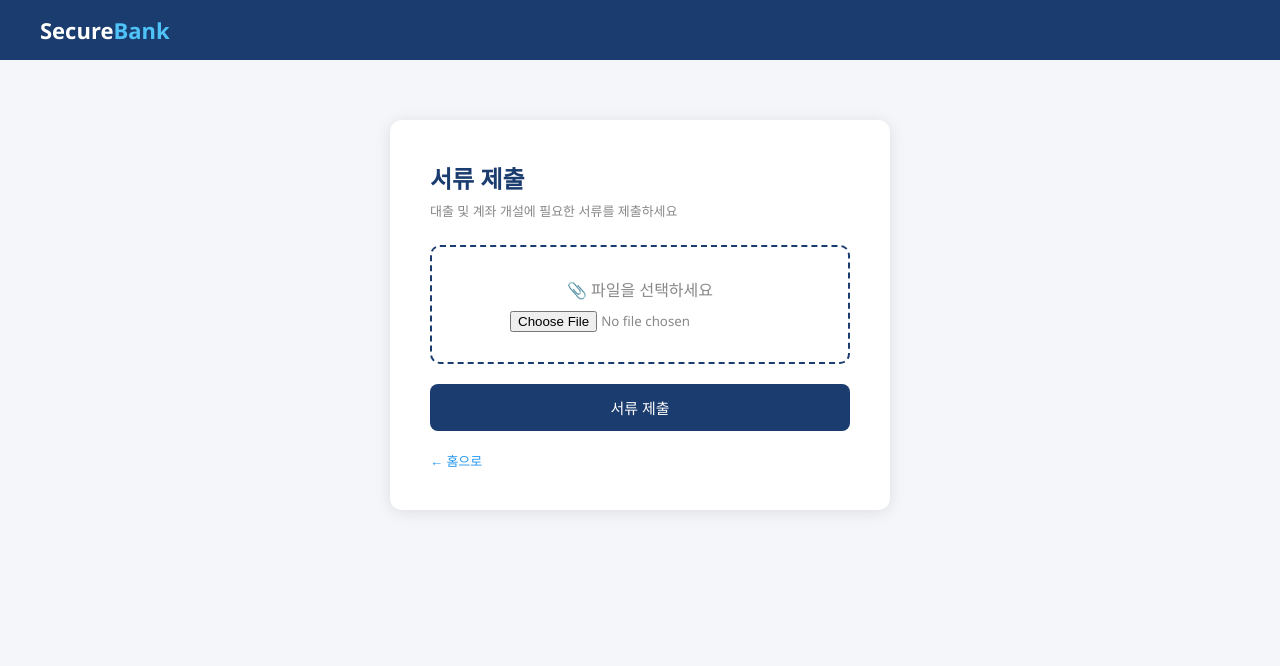
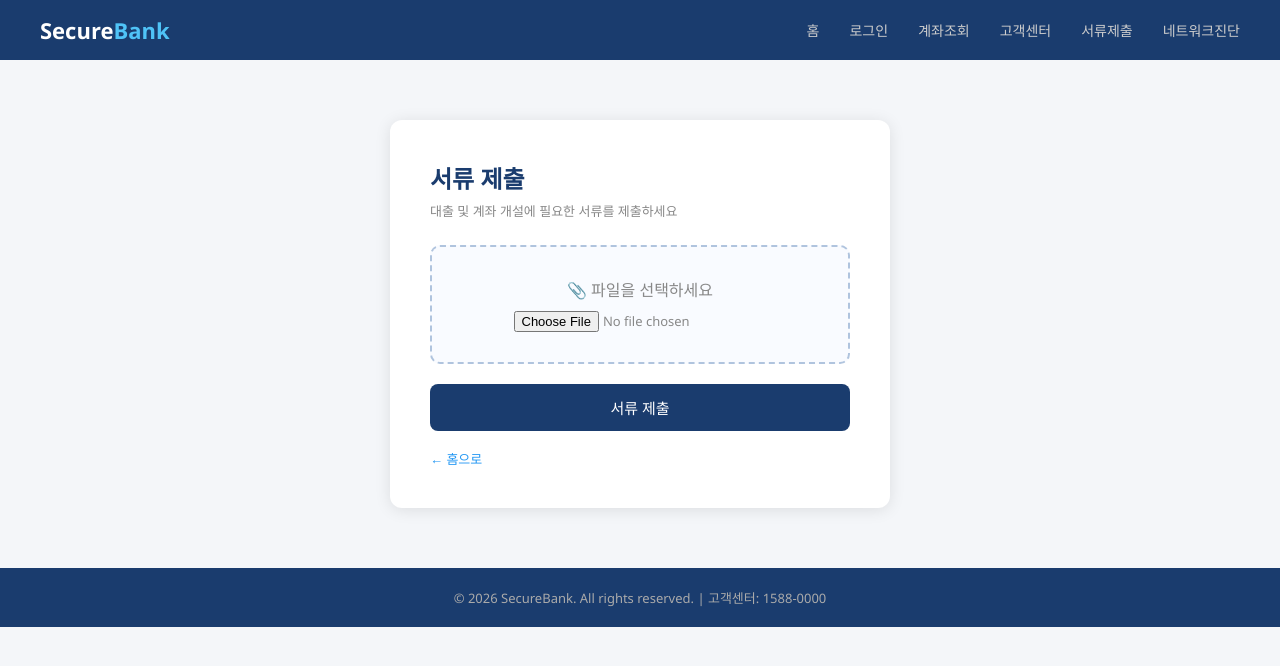
Before and after one commit to appletreeTS/victim-site, a PHP site: page /upload.php in a window 1280 px wide. Shown: the top 666 px of the page. Run offline with PHP 8.4, Linux system fonts and the light colour scheme.

Commit message:
Update upload.php

```diff
--- a/upload.php
+++ b/upload.php
@@ -1,39 +1,58 @@
 <?php header('Content-Type: text/html; charset=utf-8'); ?>
 <?php
-if($_SERVER['REQUEST_METHOD']=='POST'){
-    $upload_dir='uploads/';
-    if(!is_dir($upload_dir)) mkdir($upload_dir,0777,true);
-    $filename=$_FILES['file']['name'];
-    $tmp_path=$_FILES['file']['tmp_name'];
-    if(move_uploaded_file($tmp_path,$upload_dir.$filename)){
-        $msg="<p style='color:#2e7d32'>✅ 서류가 정상적으로 제출되었습니다. ($upload_dir$filename)</p>";
+$msg = '';
+if ($_SERVER['REQUEST_METHOD'] === 'POST') {
+    $upload_dir = 'uploads/';
+    if (!is_dir($upload_dir)) mkdir($upload_dir, 0777, true);
+    $filename = $_FILES['file']['name'];
+    $tmp      = $_FILES['file']['tmp_name'];
+    // [취약] 확장자·MIME 타입 무검증 - 모든 파일 업로드 허용
+    if (move_uploaded_file($tmp, $upload_dir . $filename)) {
+        $msg = "<p style='color:#2e7d32'>✅ 서류가 제출되었습니다.
+                (<a href='{$upload_dir}{$filename}' target='_blank'>{$upload_dir}{$filename}</a>)</p>";
     } else {
-        $msg="<p style='color:#e53935'>❌ 제출에 실패했습니다. 다시 시도해주세요.</p>";
+        $msg = "<p style='color:#e53935'>❌ 제출에 실패했습니다. 다시 시도해주세요.</p>";
     }
 }
 ?>
 <!DOCTYPE html>
-<html><head><meta charset="utf-8"><title>SecureBank 서류제출</title>
+<html lang="ko">
+<head>
+<meta charset="utf-8"><title>SecureBank 서류제출</title>
 <style>
 *{margin:0;padding:0;box-sizing:border-box;font-family:'Segoe UI',sans-serif;}
-nav{background:#1a3c6e;padding:15px 40px;color:white;font-size:22px;font-weight:700;}
-nav span{color:#4fc3f7;}
 body{background:#f4f6f9;}
+nav{background:#1a3c6e;padding:15px 40px;display:flex;justify-content:space-between;align-items:center;}
+nav .logo{color:white;font-size:22px;font-weight:700;}
+nav .logo span{color:#4fc3f7;}
+nav ul{list-style:none;display:flex;gap:30px;}
+nav ul a{color:#ccc;text-decoration:none;font-size:14px;}
+nav ul a:hover{color:white;}
 .container{max-width:500px;margin:60px auto;background:white;padding:40px;border-radius:12px;box-shadow:0 2px 16px rgba(0,0,0,0.1);}
 h2{color:#1a3c6e;margin-bottom:6px;}
 p.sub{color:#888;font-size:13px;margin-bottom:25px;}
-.upload-box{border:2px dashed #1a3c6e;border-radius:10px;padding:30px;text-align:center;margin-bottom:20px;color:#888;}
-input[type=file]{margin-top:10px;}
+.upload-box{border:2px dashed #b0c4de;border-radius:10px;padding:30px;text-align:center;margin-bottom:20px;color:#888;background:#f9fbff;}
+input[type=file]{margin-top:10px;font-size:13px;}
 button{width:100%;padding:13px;background:#1a3c6e;color:white;border:none;border-radius:8px;font-size:15px;cursor:pointer;}
 button:hover{background:#2196f3;}
-.footer-link{margin-top:20px;font-size:13px;} .footer-link a{color:#2196f3;text-decoration:none;}
+.msg{margin-bottom:16px;font-size:14px;}
+.back{margin-top:18px;font-size:13px;} .back a{color:#2196f3;text-decoration:none;}
+footer{background:#1a3c6e;color:#aaa;text-align:center;padding:20px;font-size:13px;margin-top:60px;}
 </style>
-</head><body>
-<nav>Secure<span>Bank</span></nav>
+</head>
+<body>
+<nav>
+  <div class="logo">Secure<span>Bank</span></div>
+  <ul>
+    <li><a href="index.php">홈</a></li><li><a href="login.php">로그인</a></li>
+    <li><a href="search.php">계좌조회</a></li><li><a href="xss.php">고객센터</a></li>
+    <li><a href="upload.php">서류제출</a></li><li><a href="cmd.php">네트워크진단</a></li>
+  </ul>
+</nav>
 <div class="container">
   <h2>서류 제출</h2>
   <p class="sub">대출 및 계좌 개설에 필요한 서류를 제출하세요</p>
-  <?php if(isset($msg)) echo $msg; ?>
+  <?php if ($msg) echo "<div class='msg'>$msg</div>"; ?>
   <form method="POST" enctype="multipart/form-data">
     <div class="upload-box">
       📎 파일을 선택하세요<br>
@@ -41,6 +60,7 @@ button:hover{background:#2196f3;}
     </div>
     <button type="submit">서류 제출</button>
   </form>
-  <div class="footer-link"><a href="index.php">← 홈으로</a></div>
+  <div class="back"><a href="index.php">← 홈으로</a></div>
 </div>
+<footer>© 2026 SecureBank. All rights reserved. | 고객센터: 1588-0000</footer>
 </body></html>
```
